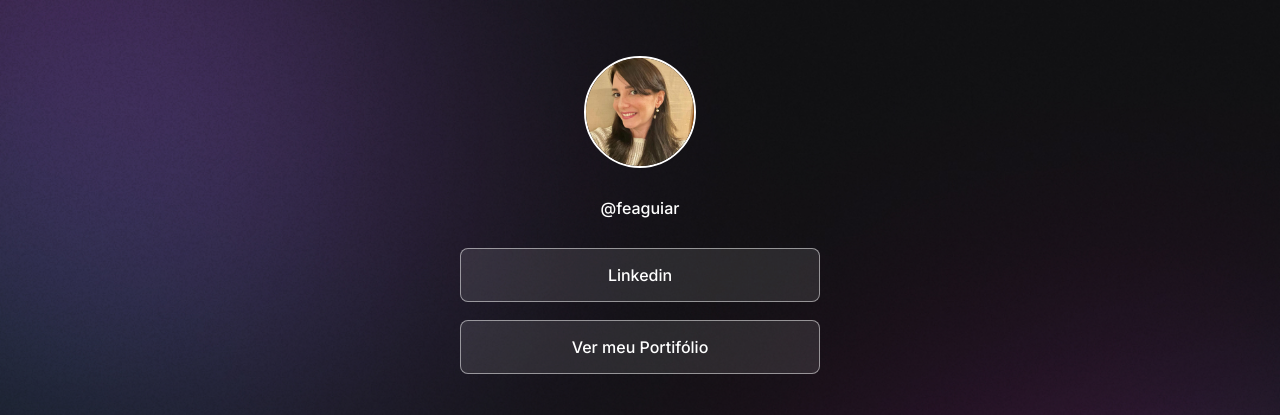
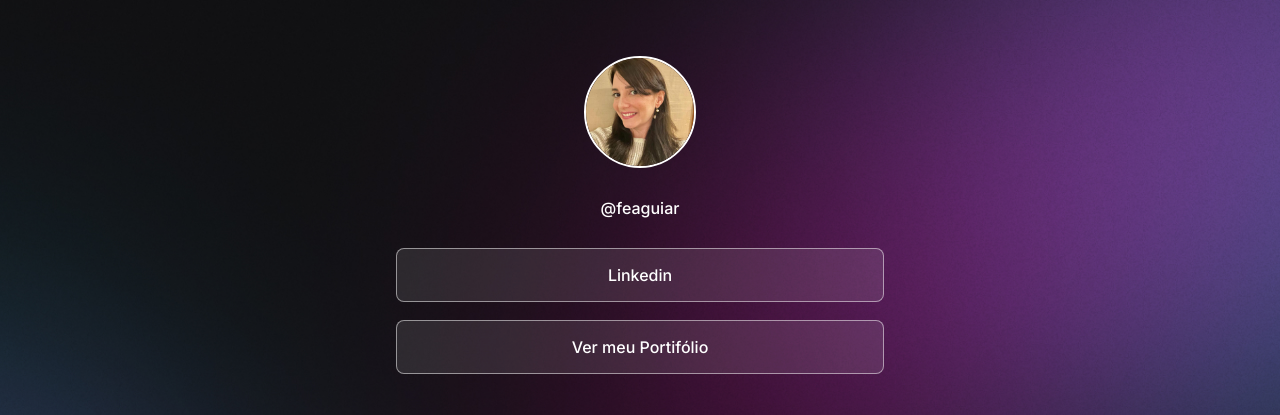
Before and after one commit to feaguiar/portifolio, a plain HTML site: page main/index.html in a window 1280 px wide. Shown: the top 415 px of the page. Drawn offline with nearby package versions, Linux system fonts and the light colour scheme.

Commit message:
media query

```diff
--- a/main/style.css
+++ b/main/style.css
@@ -17,7 +17,8 @@ body * {
 }
 
 .container {
-    width: 360px;
+    width: 100%;
+    max-width: 588px;
     margin: 56px auto 0;
 }
 
@@ -41,19 +42,19 @@ ul {
     display: flex;
     flex-direction: column;
     gap: 18px;
-
 }
 
 ul li a {
     display: flex;
     align-items: center;
     justify-content: center;
-    padding: 16px 24px;
+    padding: 16px;
     background: rgba(255, 255, 255, 0.1);
     border: 1px solid rgba(255, 255, 255, 0.5);
     border-radius: 8px;
     text-decoration: none;
     font-weight: 500;
+    margin: 0 50px;
 }
 
 ul li a:hover {
@@ -78,3 +79,10 @@ ul li a:hover {
 .social-links a:hover {
     background: rgba(255, 255, 255, 0.2);
 }
+
+@media (min-width: 700px) {
+    body {
+        background-image: url(./assets/bg-desk.jpg);
+        height: 100vh;
+    }
+}
```
Also changed, not shown: main/assets/bg-desk.jpg (added).
